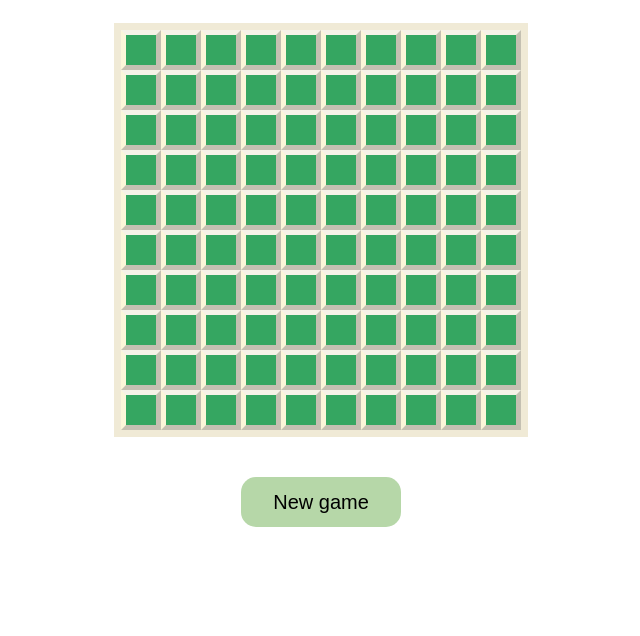
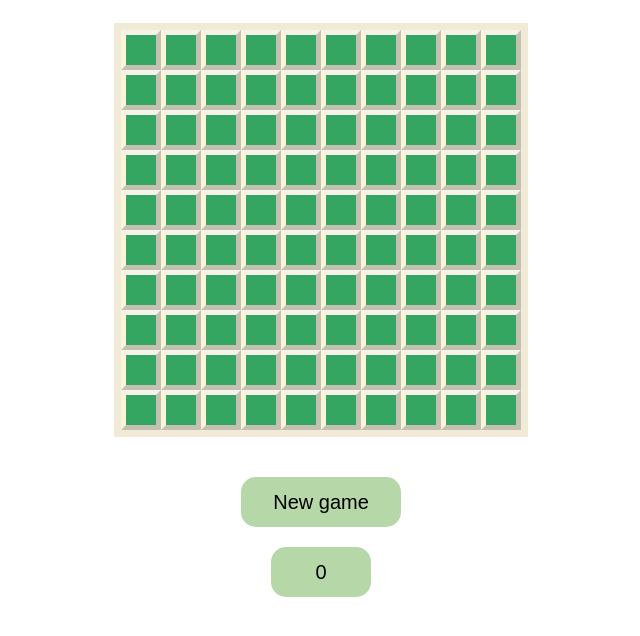
Before and after one commit to w1t1uv/minesweeper, a plain HTML site: page index.html in a window 1280 px wide. Shown: the part 104-740 px from the top of the page, without its empty margins (319-959 px from the left). Drawn offline with Linux system fonts and the light colour scheme.

Commit message:
feat: add stopwatch node to project and basic styles for it

```diff
--- a/index.js
+++ b/index.js
@@ -27,6 +27,19 @@ let bombCount = 10;
 let flags = 0;
 let squares = [];
 let isGameOver = false;
+
+const trackingWrapper = document.createElement('div');
+trackingWrapper.classList.add('tracking-wrapper');
+document.body.append(trackingWrapper);
+
+const timerWrapper = document.createElement('div');
+timerWrapper.classList.add('timer-wrapper');
+trackingWrapper.append(timerWrapper);
+
+const timer = document.createElement('p');
+timer.classList.add('timer');
+timer.innerHTML = '0';
+timerWrapper.append(timer);
 
 function createBoard() {
 	const bombArray = Array(bombCount).fill('bomb');
--- a/styles.css
+++ b/styles.css
@@ -56,6 +56,28 @@ body {
     padding: 14px 0;
 }
 
+.tracking-wrapper {
+    display: flex;
+    justify-content: center;
+}
+
+.timer-wrapper {
+    padding: 20px 0;
+}
+
+.timer {
+    font-family: Arial, sans-serif;
+    font-size: 20px;
+    text-align: center;
+    margin: 0 auto;
+    width: 100px;
+    height: 50px;
+    background-color: #b6d7a8;
+    box-sizing: border-box;
+    border-radius: 15px;
+    padding: 14px 0;
+}
+
 .valid {
     border: 5px solid;
     box-sizing: border-box;
```
